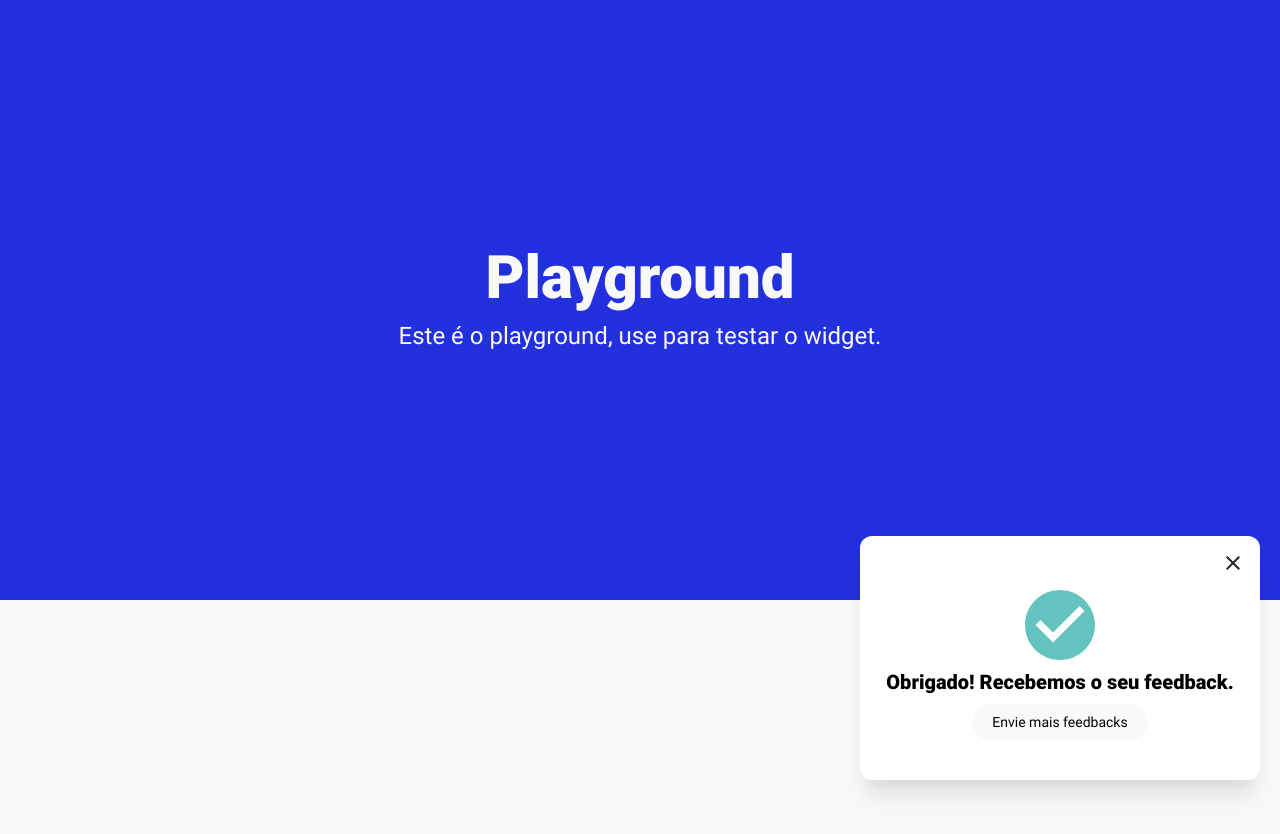
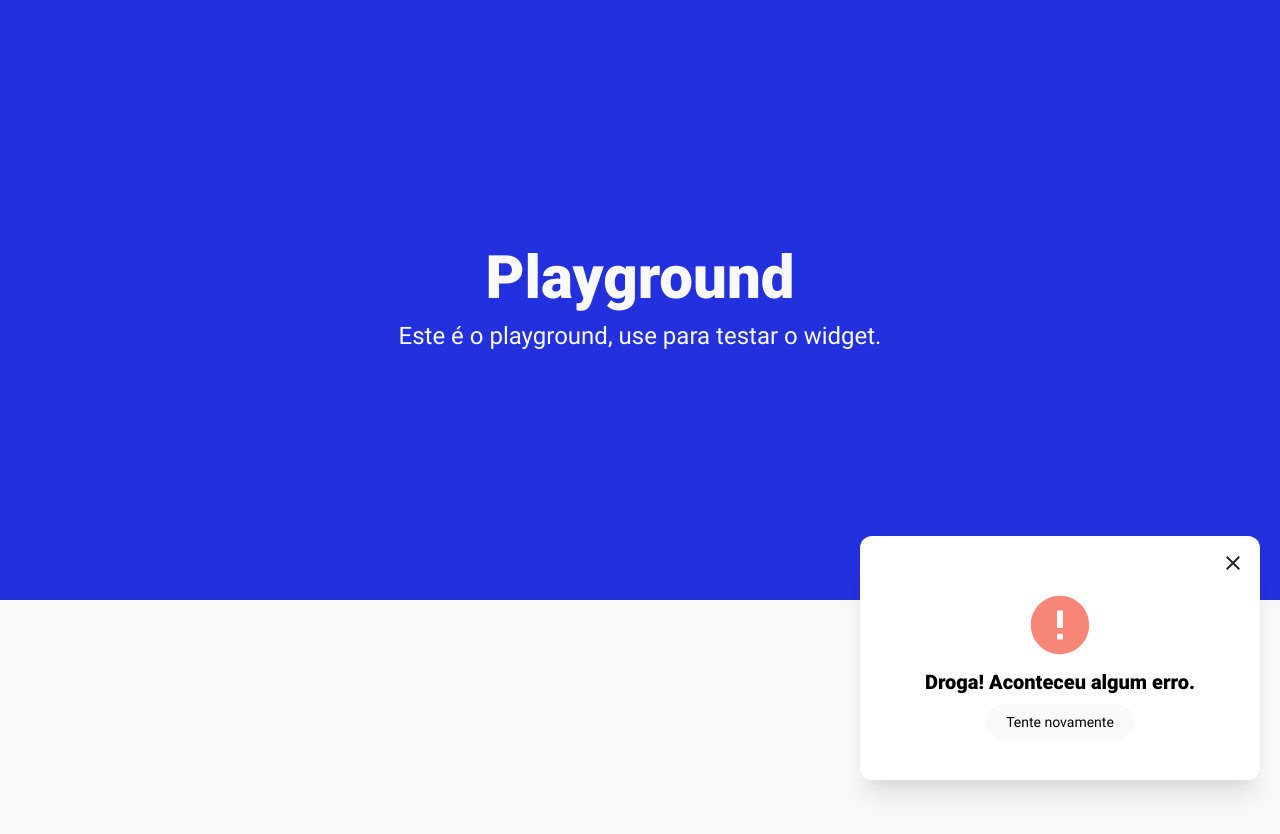
Before and after one commit to Jezebel1990/widget-vue3, a Vue app: page / in a window 1280 px wide. Both pictures are taken after a click on the element "Deixe um feedback". Shown: the top 834 px of the page. Built offline with nearby package versions, Linux system fonts and the light colour scheme.

Commit message:
feat: Add Wizard Error State

```diff
--- a/src/components/Wizard/Error.vue
+++ b/src/components/Wizard/Error.vue
@@ -0,0 +1,50 @@
+<template>
+ <div class="flex flex-col items-center justify-between w-full my-5">
+ <icon
+  name="atention"
+  :color="palette.danger"
+  size="70"
+ />
+
+ <p class="text-xl font-black text-center w-full mt-2">
+ Droga! Aconteceu algum erro.
+ </p>
+
+ <div class="flex justify-center items-center w-full mt-2">
+ <button
+ @click="goBack"
+  class="
+  rounded-full font-regular text-sm flex flex-col justify-center bg-brand-gray
+  items-center py-2 px-5 cursor-pointer focus:outline-none
+  "
+ >
+ Tente novamente
+ </button>
+ </div>
+ </div>
+</template>
+
+<script lang="ts">
+import { defineComponent } from 'vue'
+import { resetStore } from '../../store'
+import Icon from '../Icon/index.vue'
+import palette from '../../../palette.js'
+
+interface SetupReturn {
+    goBack(): void;
+    palette: any;
+}
+
+export default defineComponent({
+  components: { Icon },
+  setup (): SetupReturn {
+    function goBack (): void {
+      resetStore()
+    }
+    return {
+      goBack,
+      palette: palette.brand
+    }
+  }
+})
+</script>
--- a/src/components/Wizard/index.vue
+++ b/src/components/Wizard/index.vue
@@ -11,6 +11,7 @@ import { defineComponent } from 'vue'
 import SelectFeedbackType from './SelectFeedbackType.vue'
 import WriteAFeedback from './WriteAFeedback.vue'
 import Success from './Success.vue'
+import ErrorState from './Error.vue'
 import useStore from '../../hooks/store'
 import useNavigation, { Navigation } from '../../hooks/navigation'
 import { StoreState, SetFeedbackType } from '../../store'
@@ -22,7 +23,7 @@ interface SetupReturn {
 }
 
 export default defineComponent({
-  components: { SelectFeedbackType, WriteAFeedback, Success },
+  components: { SelectFeedbackType, WriteAFeedback, Success, Error: ErrorState },
   setup (): SetupReturn {
     const store = useStore()
     const { next } = useNavigation()
--- a/src/store/index.ts
+++ b/src/store/index.ts
@@ -11,7 +11,7 @@ export type StoreState = {
 
 const initialState: StoreState = {
   // currentComponent: 'SelectFeedbackType',
-  currentComponent: 'Success',
+  currentComponent: 'Error',
   message: '',
   feedbackType: '',
   fingerprint: '',
```
